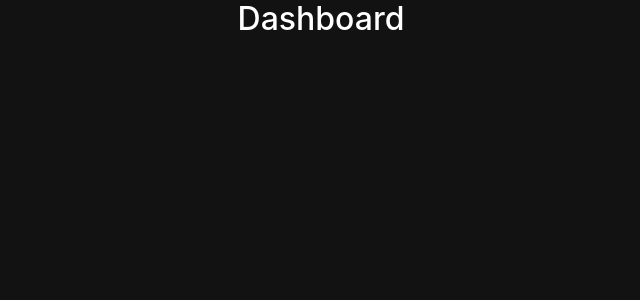
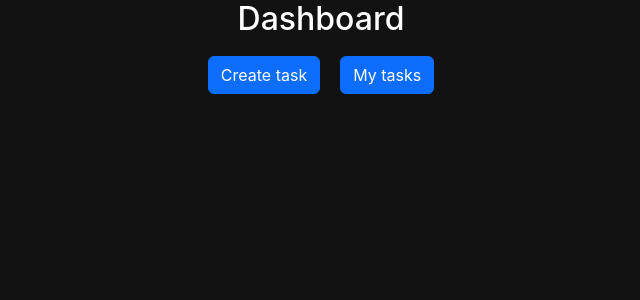
Before and after one commit to Andy-Wu12/task-master, a React (Create React App) app in the folder client/: page /dashboard in a window 1280 px wide. Shown: the top 300 px of the page, without its empty margins (319-959 px from the left). Built offline with nearby package versions, Linux system fonts and the light colour scheme; sample sign-in values are in the browser's storage.

Commit message:
Nested routing, navbar, create/read tasks layout for dashboard

```diff
--- a/client/src/App.tsx
+++ b/client/src/App.tsx
@@ -5,12 +5,14 @@ import './App.css';
 import 'bootstrap/dist/css/bootstrap.min.css'
 
 import Landing from './routes/Landing';
-import Dashboard from './routes/Dashboard';
+import Dashboard from './routes/Dashboard/Dashboard';
 import AuthenticationForm from './routes/Auth/Auth';
 
 import ProtectedRoute from './components/ProtectedRoute';
 
 import useAuth from './hooks/useAuth';
+import CreateTaskForm from './routes/Dashboard/CreateTaskForm';
+import TaskList from './routes/Dashboard/TaskList';
 
 function App() {
   const auth = useAuth();
@@ -31,7 +33,10 @@ function App() {
           <ProtectedRoute>
             <Dashboard />
           </ProtectedRoute>
-        }/>
+        }>
+          <Route path='create-task' element={<CreateTaskForm />} />
+          <Route path='tasks' element={<TaskList />} />
+        </Route >
       </Routes>
     </div>
   );
--- /dev/null
+++ b/client/src/components/Nav/Nav.css
@@ -0,0 +1,4 @@
+
+.navButton {
+  margin: 10px;
+}
--- /dev/null
+++ b/client/src/components/Nav/Nav.tsx
@@ -0,0 +1,61 @@
+import { useNavigate } from 'react-router-dom';
+
+import Button from 'react-bootstrap/Button';
+
+import type { MouseEvent, MouseEventHandler } from 'react';
+
+import './Nav.css';
+
+export default function Navbar() {
+  return (
+    <>
+      <div className="navbarContainer">
+        <CreateTaskButton />
+        <ReadTasksButton />
+      </div>
+    </>
+  )
+}
+
+type NavButtonProps = {
+  text: string,
+  onClick: MouseEventHandler,
+  type: 'button' | 'submit' | 'reset'
+}
+
+function NavButton(props: NavButtonProps) {
+  const { text, onClick, type } = props;
+
+  return (
+    <Button variant='primary' type={type} onClick={onClick} className='navButton'>
+      {text}
+    </Button>
+  )
+}
+
+function CreateTaskButton() {
+  const navigate = useNavigate();
+
+  const handleClick = (e: MouseEvent<HTMLButtonElement>) => {
+    e.preventDefault();
+    navigate('create-task');
+  };
+
+  return (
+    <NavButton type='button' onClick={handleClick} text={"Create task"} />
+  )
+}
+
+// Update and delete buttons should be on this route for each individual task
+function ReadTasksButton() {
+  const navigate = useNavigate();
+
+  const handleClick = (e: MouseEvent<HTMLButtonElement>) => {
+    e.preventDefault();
+    navigate('tasks');
+  };
+
+  return (
+    <NavButton type='button' onClick={handleClick} text={"My tasks"} />
+  )
+}
--- a/client/src/routes/Auth/Auth.css
+++ b/client/src/routes/Auth/Auth.css
@@ -3,10 +3,3 @@
   flex-direction: column;
   align-items: center;
 }
-
-.page-center-container {
-  display: flex;
-  justify-content: center;
-  align-items: center;
-  height: 100vh;
-}
--- a/client/src/routes/Dashboard.tsx
+++ /dev/null
@@ -1,6 +0,0 @@
-
-export default function Dashboard() {
-  return (
-    <h2>Dashboard</h2>
-  );
-}
--- /dev/null
+++ b/client/src/routes/Dashboard/CreateTaskForm.tsx
@@ -0,0 +1,34 @@
+import type { FormEvent } from 'react';
+import Button from 'react-bootstrap/Button';
+import Form from 'react-bootstrap/Form';
+
+export default function CreateTaskForm() {
+  const submitTask = (e: FormEvent<HTMLFormElement>) => {
+    e.preventDefault();
+  }
+
+  return (
+    <>
+    <div className='pageCenterContainer'>
+      <Form aria-label='form' noValidate onSubmit={submitTask}>
+        <h2> Create Task </h2>
+        <Form.Group className='mb-3' controlId='formTitle'>
+          <Form.Label>Title</Form.Label>
+          <Form.Control type='text' name='title' required />
+        </Form.Group>
+        <Form.Group className='mb-3' controlId='formDescription'>
+          <Form.Label>Description</Form.Label>
+          <Form.Control type='text' name='description' />
+        </Form.Group>
+        <Form.Group className='mb-3' controlId='formDescription'>
+          <Form.Label>Due Date</Form.Label>
+          <Form.Control type='date' name='dueDate' />
+        </Form.Group>
+        <Button variant='primary' type='submit'>
+          Submit
+        </Button>
+      </Form>
+    </div>
+    </>
+  )
+}
--- /dev/null
+++ b/client/src/routes/Dashboard/Dashboard.tsx
@@ -0,0 +1,14 @@
+import { Outlet } from "react-router-dom";
+
+import Navbar from "../../components/Nav/Nav";
+
+export default function Dashboard() {
+  return (
+    <>
+      <h2>Dashboard</h2>
+      <Navbar /> <br/>
+
+      <Outlet />
+    </>
+  );
+}
--- /dev/null
+++ b/client/src/routes/Dashboard/TaskList.tsx
@@ -0,0 +1,8 @@
+
+export default function TaskList() {
+  return (
+    <>
+
+    </>
+  )
+}
```
